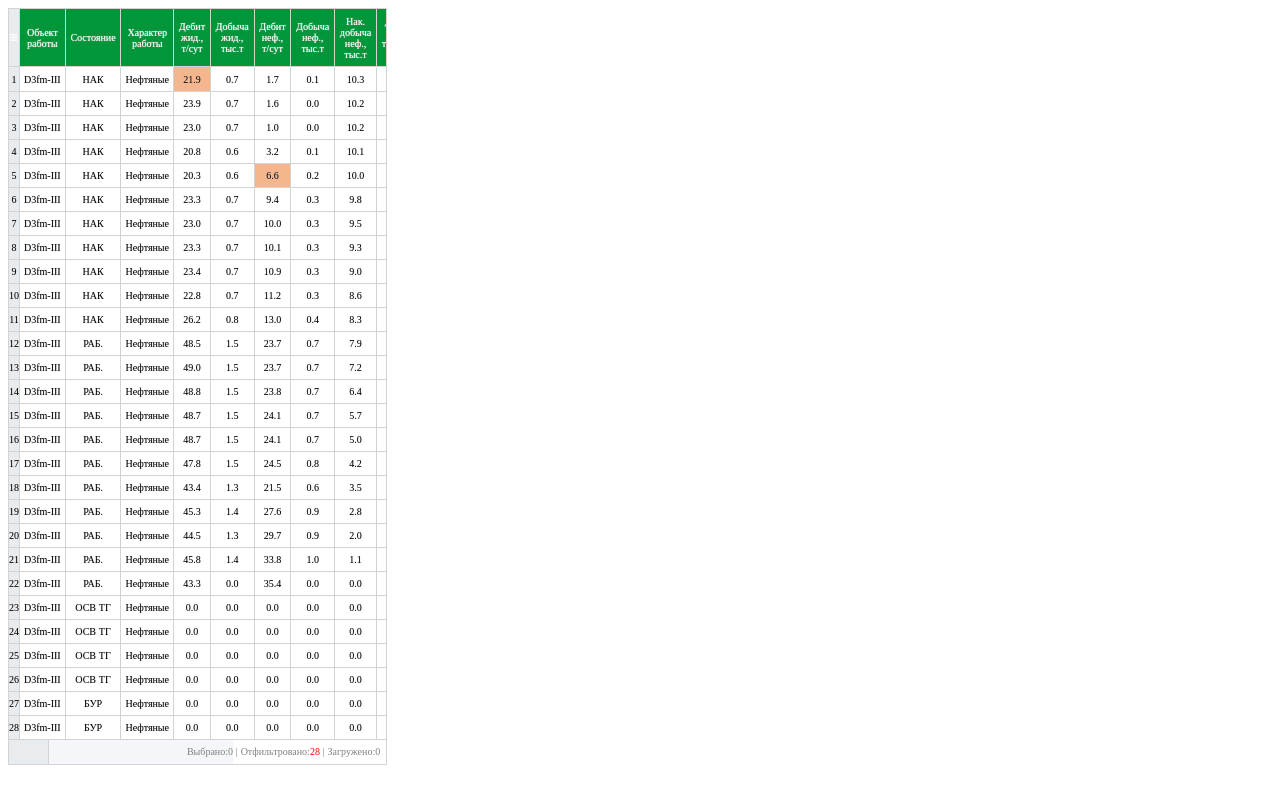
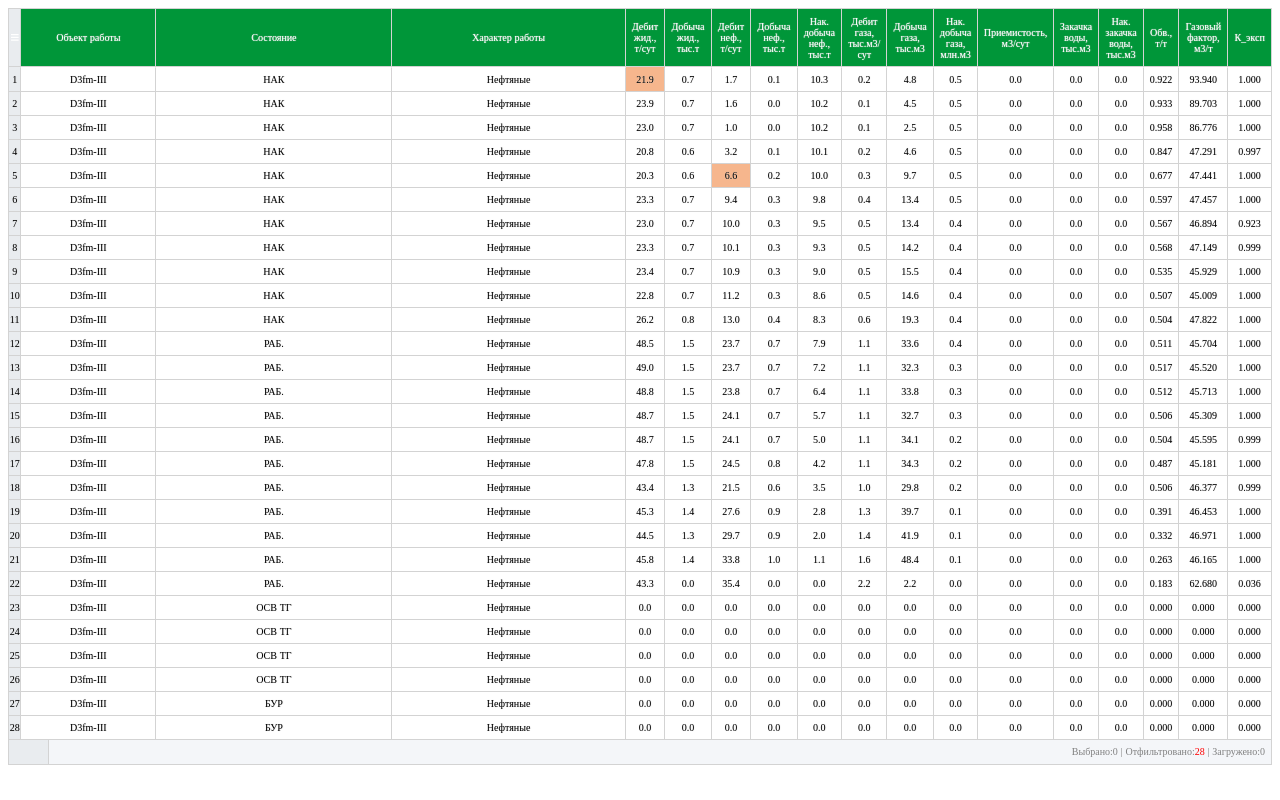
Before and after one commit to andrey-hauryk/vue-excel-table, a Vue app: page / in a window 1280 px wide. Built offline with nearby package versions, Linux system fonts and the light colour scheme.

Commit message:
update list component

```diff
--- a/src/App.vue
+++ b/src/App.vue
@@ -4,7 +4,6 @@
         v-model="tableData"
         :columns="columns"
         autocomplete
-        width="30%"
         no-header-edit
         page="1"
         no-paging
--- a/src/components/table/components/settings/PanelSetting.vue
+++ b/src/components/table/components/settings/PanelSetting.vue
@@ -14,7 +14,7 @@
         />
         <component
           :is="currentTabComponent"
-          :fields="localFields"
+          v-model:fields="localFields"
           :localizedLabel="localizedLabel"
         />
       </div>
@@ -78,11 +78,6 @@ watch(
   { immediate: true }
 )
 
-const fields = computed({
-  get: () => props.modelValue,
-  set: (newValue) => emit("update:modelValue", newValue)
-})
-
 const activeTab = ref<TabKey>('settings')
 
 const availableTabs = computed(() => [
@@ -97,9 +92,9 @@ const tabComponents = {
   import: ImportExcel
 }
 
-const currentTabComponent = computed(() => tabComponents[activeTab.value])
+const currentTabComponent = computed(() => tabComponents[activeTab.value]);
 
-const closePanel = () => emit("close")
+const closePanel = () => emit("close");
 
 const applyChanges = () => {
   emit("update:modelValue", localFields.value)
--- a/src/components/table/components/settings/SettingsList.vue
+++ b/src/components/table/components/settings/SettingsList.vue
@@ -2,7 +2,8 @@
   <div class="panel-list">
     <transition-group name="list" tag="div">
       <draggable
-        v-model="fields"
+        v-model="localFields"
+        @change="onDragChange"
         draggable=".panel-list-item"
         item-key="name"
       >
@@ -25,18 +26,35 @@
 </template>
 
 <script setup lang="ts">
-import { defineProps} from "vue";
+import {ref, watch} from "vue";
 import draggable from "vuedraggable/src/vuedraggable";
 
 const props = defineProps({
   fields: Array,
 });
 
+const emit = defineEmits<{
+  (e: 'update:fields', value: Array<any>): void;
+}>();
+
 const toggleVisibility = (item: any) => {
   item.invisible = !item.invisible;
+  emit('update:fields', localFields.value);
 };
 
-const fields = props.fields;
+const localFields = ref([...props.fields]); //not deep copy
+
+watch(
+  () => props.fields,
+  (newFields) => {
+    localFields.value = [...newFields];
+  }
+);
+
+const onDragChange = () => {
+  emit('update:fields', localFields.value);
+};
+
 </script>
 
 <style scoped lang="scss">
```
